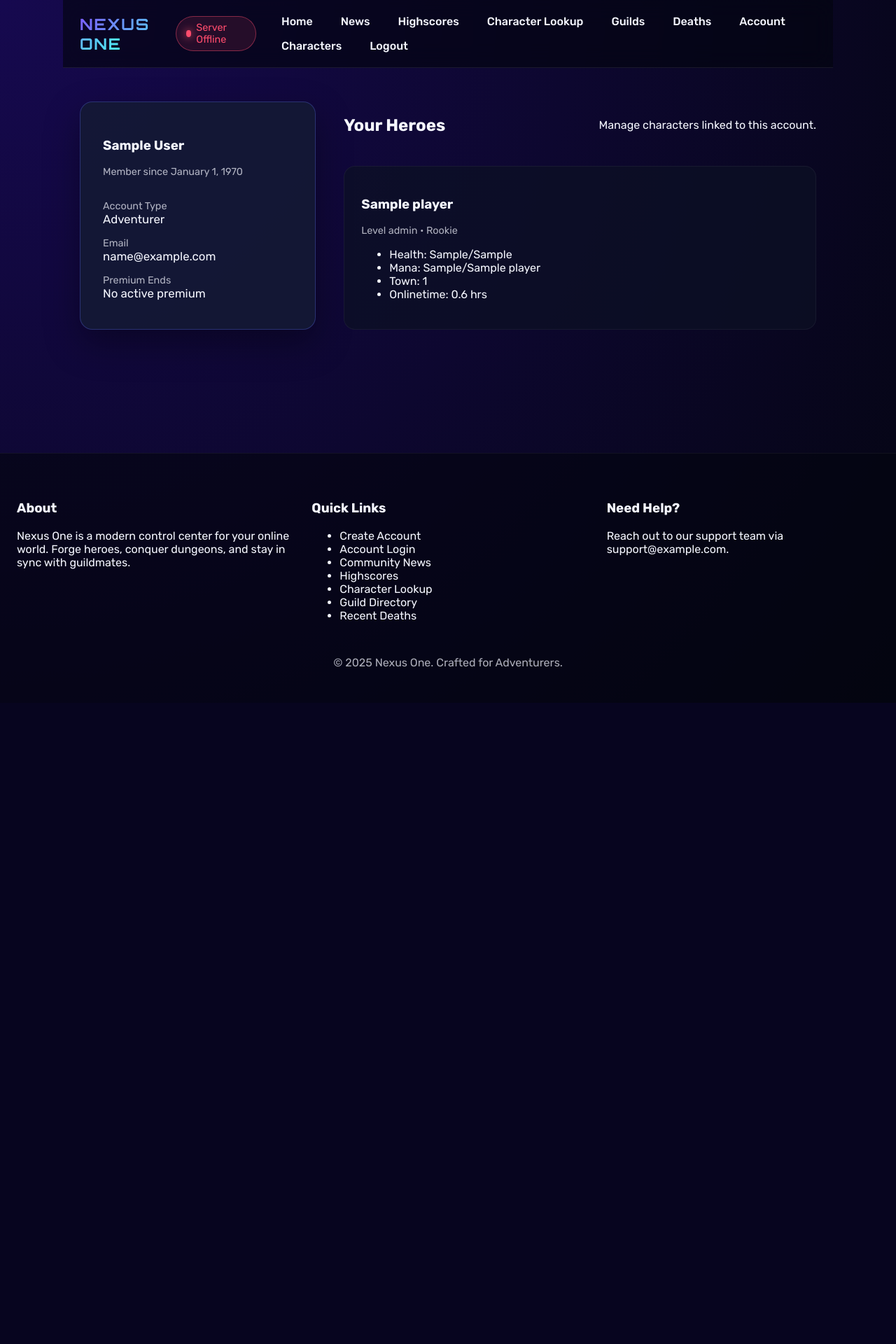
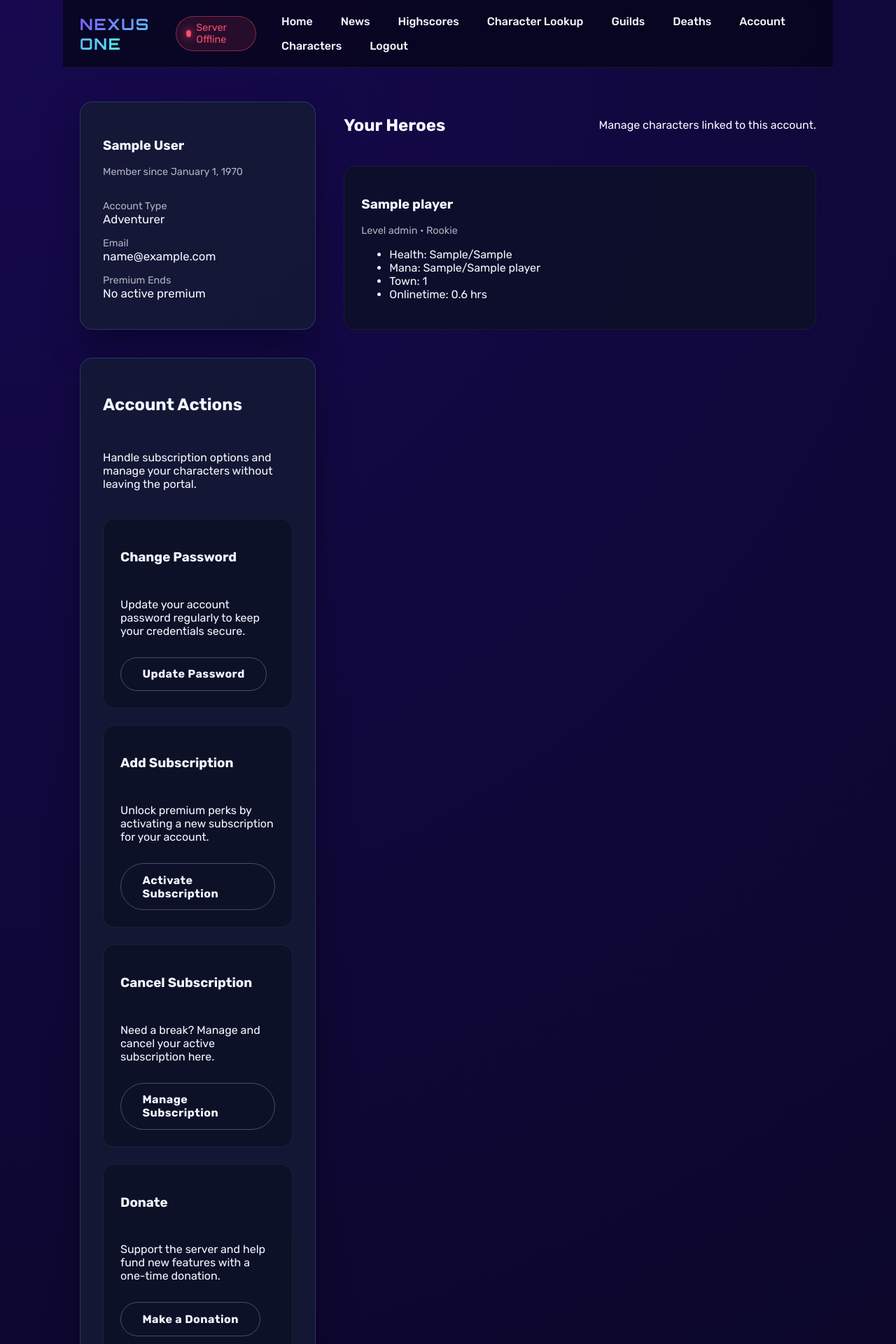
Before and after one commit to Mystikil/NexusPortal, a PHP site: page /dashboard.php in a window 1280 px wide. Shown: the top 1920 px of the page at 70% size. Before the commit the page ends 1004 px from the top, so only its background shows below. Run offline with PHP 8.4, Linux system fonts and the light colour scheme; the visitor is signed in with stand-in values (Sample User, id 1); tables that the repository leaves empty or names only in its code hold one stand-in row (values such as "Sample post"); data that the repository does not hold is empty.

Commit message:
Add account action controls to dashboard

```diff
--- a/assets/css/style.css
+++ b/assets/css/style.css
@@ -906,6 +906,43 @@ textarea:focus {
     border: 1px solid rgba(255, 255, 255, 0.05);
 }
 
+.account-actions {
+    background: var(--card);
+    border-radius: 18px;
+    padding: 2rem;
+    border: 1px solid var(--card-border);
+    box-shadow: var(--shadow);
+}
+
+.account-actions header {
+    display: flex;
+    align-items: center;
+    justify-content: space-between;
+    flex-wrap: wrap;
+    gap: 1rem;
+    margin-bottom: 1.5rem;
+}
+
+.action-grid {
+    display: grid;
+    gap: 1.5rem;
+    grid-template-columns: repeat(auto-fit, minmax(220px, 1fr));
+}
+
+.action-grid article {
+    background: rgba(12, 17, 37, 0.75);
+    border-radius: 16px;
+    padding: 1.5rem;
+    border: 1px solid rgba(255, 255, 255, 0.06);
+    display: flex;
+    flex-direction: column;
+    gap: 0.75rem;
+}
+
+.action-grid .btn {
+    align-self: flex-start;
+}
+
 .site-footer {
     margin-top: 5rem;
     padding: 3rem 1.5rem 2rem;
--- a/dashboard.php
+++ b/dashboard.php
@@ -55,6 +55,54 @@ $characters = $stmt->fetchAll();
             </div>
         <?php endif; ?>
     </section>
+    <section class="account-actions">
+        <header>
+            <h2>Account Actions</h2>
+            <p>Handle subscription options and manage your characters without leaving the portal.</p>
+        </header>
+        <div class="action-grid">
+            <article>
+                <h3>Change Password</h3>
+                <p>Update your account password regularly to keep your credentials secure.</p>
+                <a class="btn secondary" href="#">Update Password</a>
+            </article>
+            <article>
+                <h3>Add Subscription</h3>
+                <p>Unlock premium perks by activating a new subscription for your account.</p>
+                <a class="btn secondary" href="#">Activate Subscription</a>
+            </article>
+            <article>
+                <h3>Cancel Subscription</h3>
+                <p>Need a break? Manage and cancel your active subscription here.</p>
+                <a class="btn secondary" href="#">Manage Subscription</a>
+            </article>
+            <article>
+                <h3>Donate</h3>
+                <p>Support the server and help fund new features with a one-time donation.</p>
+                <a class="btn secondary" href="#">Make a Donation</a>
+            </article>
+            <article>
+                <h3>Character Creation</h3>
+                <p>Create a brand-new hero to join your adventures across the realm.</p>
+                <a class="btn secondary" href="#">Create Character</a>
+            </article>
+            <article>
+                <h3>Character Deletion</h3>
+                <p>Retire characters you no longer play. Deleted characters cannot be recovered.</p>
+                <a class="btn secondary" href="#">Delete Character</a>
+            </article>
+            <article>
+                <h3>Character Transfer</h3>
+                <p>Move a character to another account or world while keeping their progress.</p>
+                <a class="btn secondary" href="#">Transfer Character</a>
+            </article>
+            <article>
+                <h3>Character Rename</h3>
+                <p>Give your hero a fresh identity with a new name and renewed fame.</p>
+                <a class="btn secondary" href="#">Rename Character</a>
+            </article>
+        </div>
+    </section>
 </section>
 <!-- layout:content:end -->
 <?php require __DIR__ . '/partials/footer.php'; ?>
```
